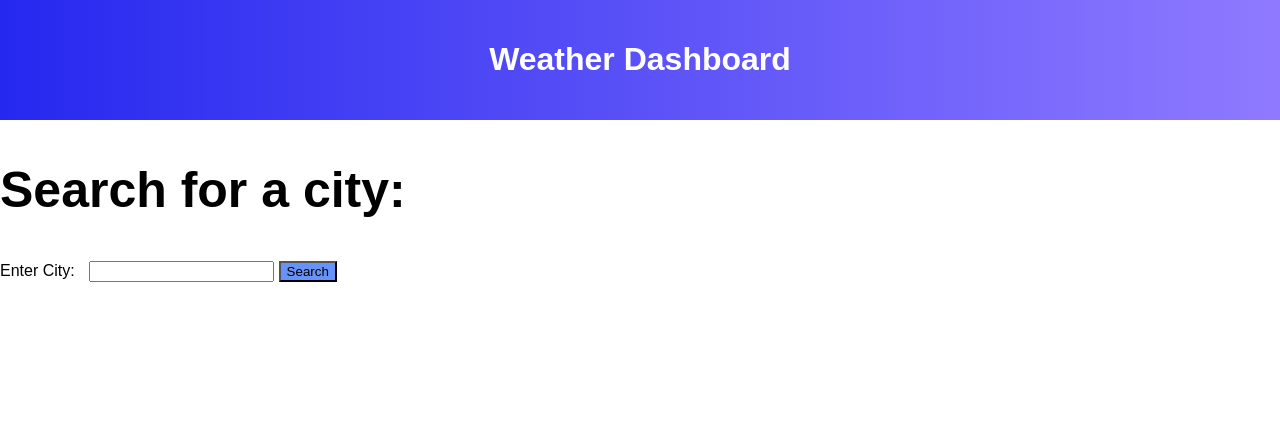
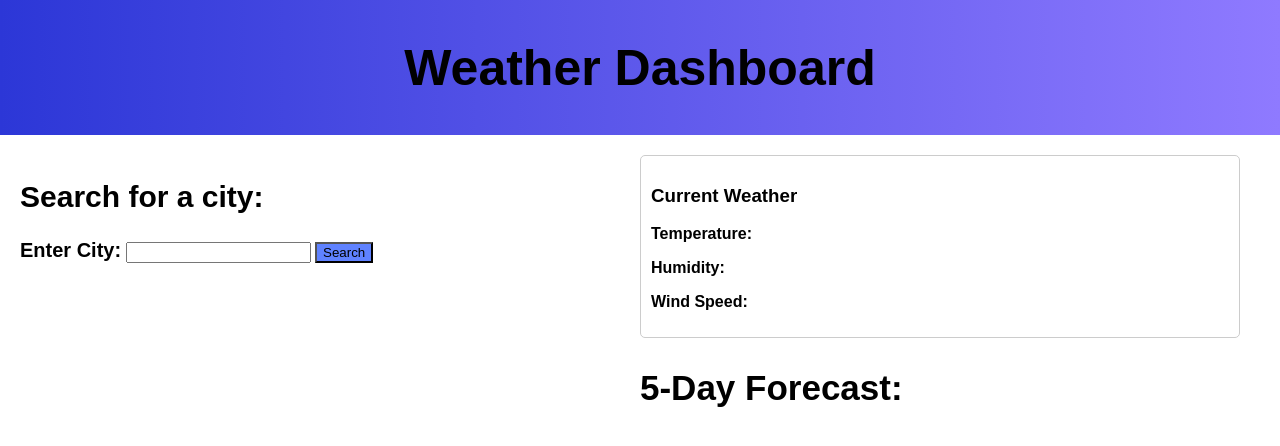
Before and after one commit to AJKaur02/Challenge-06-Server-Side-APIs, a plain HTML site: page index.html in a window 1280 px wide. Drawn offline with Linux system fonts and the light colour scheme.

Commit message:
Additonal changes to the website CSS

```diff
--- a/Assets/jscript.js
+++ b/Assets/jscript.js
@@ -56,13 +56,13 @@ function displayForecastWeather(weatherData) {
 
     forecastSection.innerHTML = ''; // Clear previous forecast data
 
-  for (let i = 0; i < weatherData.list.length; i += 8) {
-    const forecastItem = weatherData.list[i];
+    for (let i = 0; i < 5; i++) { // Display only 5 forecast items
+      const forecastItem = weatherData.list[i * 8]; // Adjust index to skip 3-hour intervals
       const forecastDate = new Date(forecastItem.dt * 1000).toLocaleDateString();
       const forecastIcon = forecastItem.weather[0].icon;
 
       const forecastCard = document.createElement('div');
-    forecastCard.classList.add('weather-card');
+      forecastCard.classList.add('forecast-box');
       forecastCard.innerHTML = `
         <h3>${forecastDate}</h3>
         <img src="http://openweathermap.org/img/wn/${forecastIcon}.png" alt="weather-icon" class="weather-icon">
@@ -74,6 +74,7 @@ function displayForecastWeather(weatherData) {
       forecastSection.appendChild(forecastCard);
     }
   }
+
 
 // Remaining code for search history and event listeners...
 
--- a/Assets/style.css
+++ b/Assets/style.css
@@ -1,5 +1,5 @@
-
-   body {
+/* Common styles for all devices */
+body {
     margin: 0;
     padding: 0;
     font-family: Arial, sans-serif;
@@ -7,59 +7,94 @@
 
   header {
     text-align: center;
-    padding: 20px;
-    background: linear-gradient(to right, #2528ef, #8f7aff);
-  }
-
-  h1 {
-    font-weight: bold;
-    color: white;
-  }
+    padding: 5px;
+    background: linear-gradient(to right, #2c37d7, #8f7aff);
+    font-size: 25px;
+}
 
 h2 {
-    font-size: 50px;
+    font-size: 30px;
+    font-weight: bold;
 }
 
-  .main {
+label {
+    font-size: 20px;
+    font-weight: bold;
+}
+
+  main {
+    padding: 20px;
     display: flex;
-    flex-direction: column;
-    align-items: center;
-    padding: 20px;
+    flex-direction: column; /* Default: stack elements in a column */
   }
 
   .search-container {
     margin-bottom: 20px;
   }
 
-  label {
-    margin-right: 10px;
+button {
+    background-color: #5f82ff;
+}
+
+  .weather-info {
+    display: flex;
+    flex-direction: column;
   }
 
-button {
-    background-color: #6692f9;
-}
-
-  .weather-section {
-    margin-bottom: 20px;
-    padding: 20px;
+  .weather-card {
     border: 1px solid #ccc;
     border-radius: 5px;
+    padding: 10px;
+    margin-bottom: 10px;
   }
 
-  /* Media query for responsiveness */
-  @media (min-width: 768px) {
-    .main {
-      flex-direction: row;
-      justify-content: space-around;
+  #weather-info-labels {
+    margin-top: 10px;
+    font-weight: bold;
+  }
+
+  #forecast-title {
+    margin-top: 20px;
+    margin-bottom: 10px;
+    font-size: 35px;
+    font-weight: bold;
+  }
+
+  .forecast-section {
+    display: flex;
+    flex-wrap: wrap;
+    gap: 10px;
+  }
+
+  .forecast-box {
+    flex: 1 1 calc(20% - 10px); /* Auto-adjust width based on available space */
+    max-width: calc(20% - 10px);
+    border: 1px solid #ccc;
+    border-radius: 5px;
+    padding: 10px;
+    box-sizing: border-box; /* Include padding in box sizing */
+    background-color: rgb(150, 150, 150);
+    color: white;
+  }
+  /* Media queries for responsive design */
+  @media (min-width: 634px) {
+    /* Styles for devices with width >= 634px */
+    main {
+      flex-direction: row; /* Align items in rows */
+      gap: 20px; /* Add spacing between elements */
     }
 
-    .results-container {
-      display: flex;
-      flex-direction: column;
-      align-items: center;
+    .search-container {
+      flex: 1; /* Take remaining space */
+      margin-bottom: 0; /* Remove bottom margin */
     }
 
-    .weather-section {
-      width: 45%;
+    .weather-info {
+      flex: 1; /* Take remaining space */
+    }
+
+    .forecast-box {
+      flex-basis: calc(20% - 20px); /* Adjust width for 5 boxes in a row */
+      max-width: calc(20% - 20px);
     }
   }
--- a/index.html
+++ b/index.html
@@ -10,15 +10,27 @@
   <header>
     <h1>Weather Dashboard</h1>
   </header>
+  <main>
+    <div class="search-container">
       <h2>Search for a city:</h2>
-    <main>
       <form id="city-form">
         <label for="city-input">Enter City:</label>
         <input type="text" id="city-input" required>
         <button type="submit">Search</button>
       </form>
-    <section id="current-weather"></section>
-    <section id="forecast"></section>
+    </div>
+    <div class="weather-info">
+      <div class="weather-card" id="current-weather">
+        <h3>Current Weather</h3>
+        <div id="weather-info-labels">
+          <p id="temp-label">Temperature:</p>
+          <p id="humidity-label">Humidity:</p>
+          <p id="wind-label">Wind Speed:</p>
+        </div>
+      </div>
+      <h3 id="forecast-title">5-Day Forecast:</h3>
+      <div class="forecast-section" id="forecast"></div>
+    </div>
     <section id="search-history"></section>
   </main>
   <script src="Assets/jscript.js"></script>
```
Lines whose indentation alone changed are shown as unchanged.
